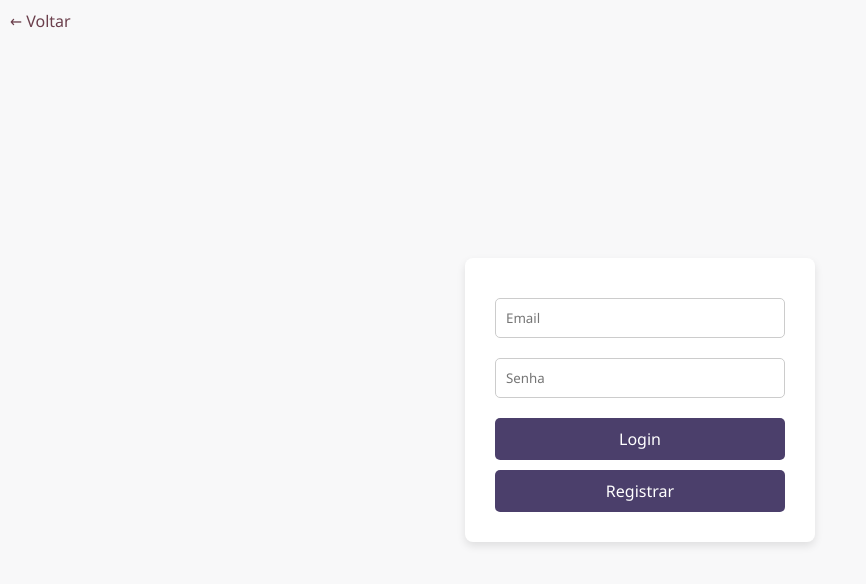
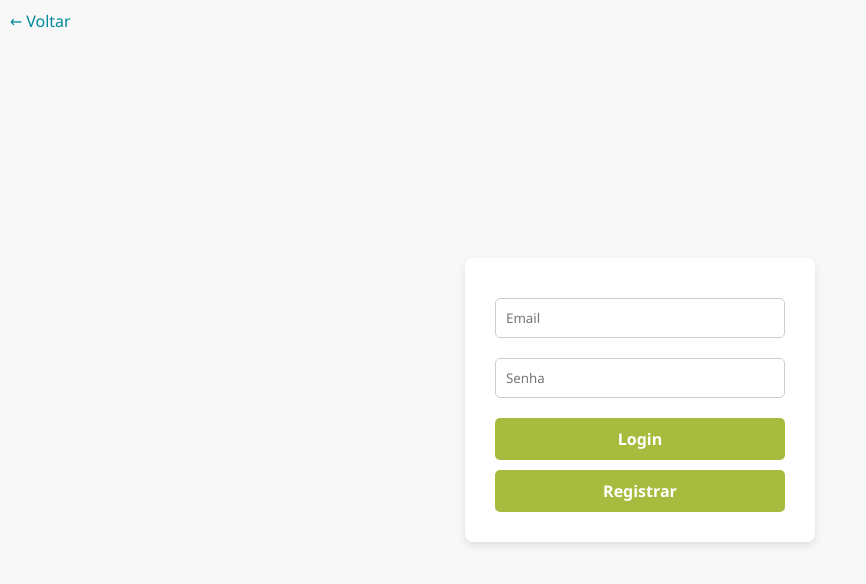
Before and after one commit to Wendel-de-Andrade/Angular-Rick-and-Morty, an Angular app in the folder Projeto/: page /login in a window 1280 px wide. Shown: the top 584 px of the page, without its empty margins (0-866 px from the left). Built offline with nearby package versions, Linux system fonts and the light colour scheme.

Commit message:
style(auth): Ajustando cores da tela de autenticação

```diff
--- a/Projeto/src/app/components/auth/auth.component.scss
+++ b/Projeto/src/app/components/auth/auth.component.scss
@@ -1,9 +1,11 @@
+@import "../../../styles/variables.scss";
+
 .auth-container {
   display: flex;
   justify-content: center;
   align-items: center;
   min-height: 100vh;
-  background-color: #f8f8f9;
+  background-color: $bg-color;
 
   .back-button {
     position: absolute;
@@ -13,7 +15,12 @@
     background: none;
     cursor: pointer;
     font-size: 16px;
-    color: #6b3f4c;
+    color: $aux-color;
+    transition: all ease 0.2s;
+
+    &:hover {
+      color: darken($aux-color, 10%);
+    }
   }
 
   form {
@@ -45,13 +52,15 @@
       margin-top: 10px;
       border: none;
       border-radius: 5px;
-      color: #ffffff;
-      background-color: #4b3f6b;
+      color: $text-color;
+      background-color: $primary-color;
       cursor: pointer;
       font-size: 16px;
+      font-weight: bold;
+      transition: all ease 0.2s;
 
       &:hover {
-        background-color: darken(#4b3f6b, 10%);
+        background-color: darken($secondary-color, 10%);
       }
     }
   }
```
